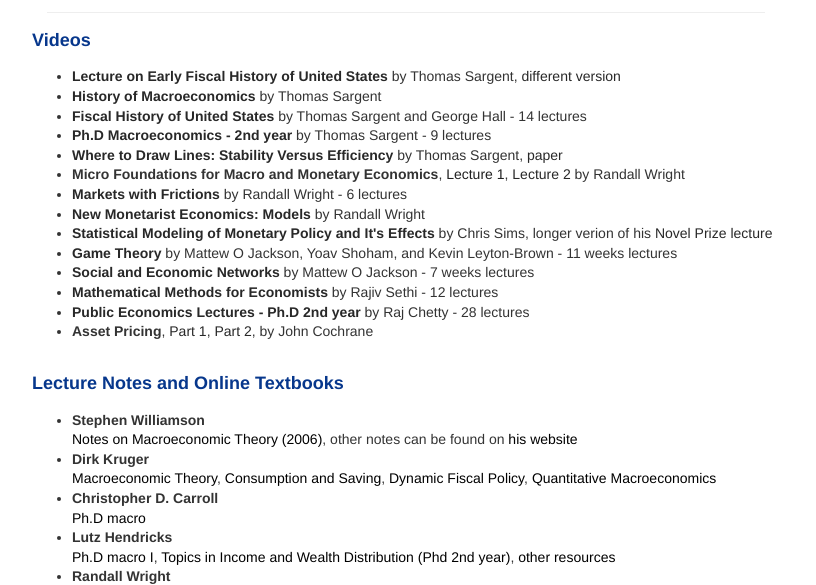
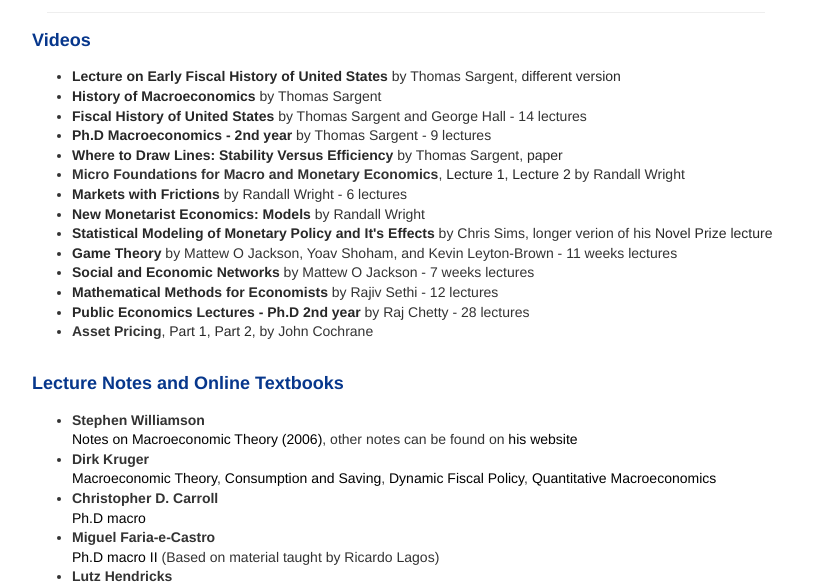
Before and after one commit to leeheon/leeheon.github.io, a plain HTML site: page links.html in a window 1280 px wide. Shown: the part 185-770 px from the top of the page, without its empty margins (228-1044 px from the left). Drawn offline with nearby package versions, Linux system fonts and the light colour scheme.

Commit message:
Update links.html

```diff
--- a/links.html
+++ b/links.html
@@ -184,6 +184,7 @@ Email: heonlee68 [at] gmail.com   <br>
 
 
 
+
 <div><b style="color:rgb(7,55,140)">
 <font size="4">Videos</font></b></div>
 <div><font size="0"><br></font>
@@ -237,6 +238,9 @@ Notes on Macroeconomic Theory (2006)</a>, other notes can be found on <a href="h
 <li><b>Christopher D. Carroll</b></li>
 <a href="http://www.econ2.jhu.edu/people/ccarroll/public/lecturenotes/IndexAll/Index/"  style="color:black"  target="_blank">
 Ph.D macro</a>
+<li><b>Miguel Faria-e-Castro</b></li>
+<a href="https://www.dropbox.com/s/m2pfvqzfn8ojv75/notes_macro_oct2012.pdf?raw=1"  style="color:black"  target="_blank">
+Ph.D macro II</a> (Based on material taught by Ricardo Lagos)
 <li><b>Lutz Hendricks</b></li>
 <a href="https://lhendricks.org/econ720/econ720.html"  style="color:black"  target="_blank">
 Ph.D macro I</a>,
```
